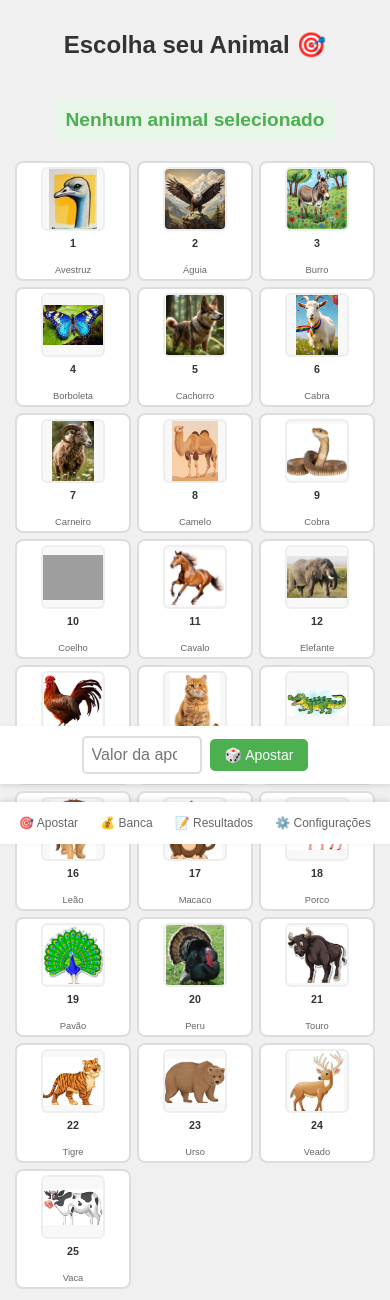
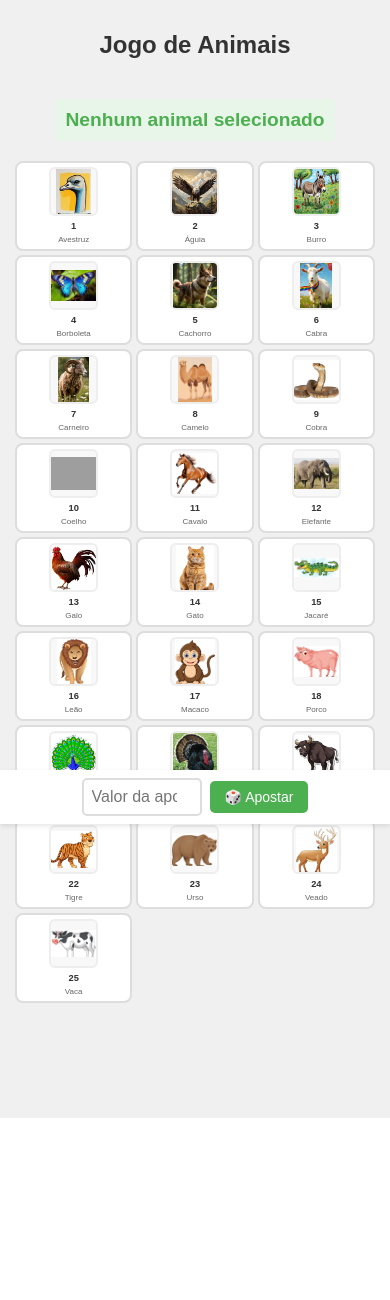
Before and after one commit to rafaddd12/jogo-animais, a Flask app: page / in a window 390 px wide. Shown: the top 1300 px of the page. After the commit the page ends 1118 px from the top, so only its background shows below. Run offline with Flask 3, Linux system fonts and the light colour scheme; grey boxes are pictures that could not be loaded.

Commit message:
Adicionado painel administrativo e melhorias no layout

```diff
--- a/static/css/style.css
+++ b/static/css/style.css
@@ -108,7 +119,7 @@ h1 {
 
 .area-aposta {
   position: fixed;
-  bottom: 60px;
+  bottom: 20px;
   left: 0;
   right: 0;
   background: white;
@@ -166,113 +201,37 @@ h1 {
   height: 150px;
   object-fit: contain;
   border-radius: 8px;
-  margin-bottom: 8px;
+  margin: 10px 0;
   border: 3px solid #4CAF50;
   box-shadow: 0 4px 8px rgba(0,0,0,0.1);
   background-color: #f8f8f8;
 }
 
-.lista-resultados {
-  max-width: 600px;
-  margin: 0 auto;
-  background: white;
-  border-radius: 8px;
-  padding: 15px;
-  box-shadow: 0 2px 5px rgba(0,0,0,0.1);
-  margin-bottom: 80px;
-}
-
-#lista-resultados {
-  list-style: none;
-  padding: 0;
-  margin: 0;
-}
-
-#lista-resultados li {
-  padding: 10px;
-  border-bottom: 1px solid #eee;
-  font-size: 14px;
-  transition: background-color 0.3s;
-}
-
-#lista-resultados li:hover {
-  background-color: #f5f5f5;
-}
-
-#lista-resultados li:last-child {
-  border-bottom: none;
-}
-
-.abas {
-  position: fixed;
-  bottom: 0;
-  left: 0;
-  right: 0;
-  background: white;
-  padding: 8px;
-  display: flex;
-  justify-content: space-around;
-  box-shadow: 0 -2px 5px rgba(0,0,0,0.1);
-  z-index: 100;
-}
-
-.abas button {
-  background: none;
-  border: none;
-  padding: 8px 12px;
-  font-size: 14px;
-  cursor: pointer;
-  color: #666;
-  transition: all 0.3s;
-  white-space: nowrap;
-}
-
-.abas button:hover {
-  color: #4CAF50;
-  transform: translateY(-2px);
-}
-
-#chance-vitoria {
-  width: 100%;
-  max-width: 300px;
-  margin: 20px 0;
-}
-
-.selecionado-texto {
-  font-size: 1.2em;
-  margin: 20px 0;
-  color: #4CAF50;
-  font-weight: bold;
-  padding: 10px;
-  background: #e8f5e9;
-  border-radius: 5px;
-  display: inline-block;
-}
-
 /* Media Queries para diferentes tamanhos de tela */
 @media (max-width: 600px) {
   .animais-grid {
-    grid-template-columns: repeat(3, 1fr);
-    gap: 6px;
-    padding-bottom: 100px;
+    grid-template-columns: repeat(4, 1fr);
+    gap: 5px;
+    padding-bottom: 80px;
   }
 
   .animal-btn {
-    height: 120px;
+    height: 100px;
     padding: 4px;
   }
 
   .animal-img {
-    width: 60px;
-    height: 60px;
+    width: 50px;
+    height: 50px;
   }
 
   .animal-numero {
-    font-size: 0.8em;
+    font-size: 0.7em;
+    margin: 1px 0;
   }
 
   .animal-nome {
-    font-size: 0.7em;
+    font-size: 0.6em;
   }
 
   .input-aposta {
@@ -289,57 +248,24 @@ h1 {
     width: 120px;
     height: 120px;
   }
-
-  .abas button {
-    padding: 6px 10px;
-    font-size: 12px;
-  }
 }
 
-@media (min-width: 601px) and (max-width: 900px) {
+@media (max-width: 400px) {
   .animais-grid {
-    grid-template-columns: repeat(4, 1fr);
+    grid-template-columns: repeat(3, 1fr);
+    gap: 4px;
   }
-}
 
-/* Ajuste para telas muito pequenas */
-@media (max-width: 360px) {
-  .animais-grid {
-    grid-template-columns: repeat(2, 1fr);
+  .animal-btn {
+    height: 90px;
+  }
+
+  .animal-img {
+    width: 45px;
+    height: 45px;
   }
 
   .area-aposta {
-    flex-direction: column;
     padding: 8px;
   }
-
-  .input-aposta {
-    width: 90%;
-    margin-bottom: 5px;
-  }
-
-  .botao-apostar {
-    width: 90%;
-  }
 }
-
-/* Ajuste para landscape em celulares */
-@media (max-height: 500px) and (orientation: landscape) {
-  .animais-grid {
-    grid-template-columns: repeat(8, 1fr);
-    padding-bottom: 60px;
-  }
-
-  .animal-btn {
-    height: 100px;
-  }
-
-  .animal-img {
-    width: 50px;
-    height: 50px;
-  }
-
-  .area-aposta {
-    bottom: 40px;
-  }
-}
--- a/static/js/main.js
+++ b/static/js/main.js
@@ -38,32 +38,25 @@ function confirmarAposta() {
 
 // Realizar sorteio
 async function realizarSorteio() {
-    const nomes = [
-        'Avestruz', 'Águia', 'Burro', 'Borboleta', 'Cachorro',
-        'Cabra', 'Carneiro', 'Camelo', 'Cobra', 'Coelho',
-        'Cavalo', 'Elefante', 'Galo', 'Gato', 'Jacaré',
-        'Leão', 'Macaco', 'Porco', 'Pavão', 'Peru',
-        'Touro', 'Tigre', 'Urso', 'Veado', 'Vaca'
-    ];
+    // Animação de seleção
+    await animarSelecao(animalSelecionado);
 
-    // Determinar se o jogador ganhou
-    let ganhou = Math.random() * 100 < chanceVitoria;
-    let numeroSorteado;
-
-    if (ganhou) {
-        // Se ganhou, sorteia o animal apostado
-        numeroSorteado = animalSelecionado;
-    } else {
-        // Se perdeu, sorteia um animal diferente do apostado
-        let opcoes = Array.from({length: 25}, (_, i) => i + 1).filter(num => num !== animalSelecionado);
-        numeroSorteado = opcoes[Math.floor(Math.random() * opcoes.length)];
-    }
-
-    // Animação de seleção
-    await animarSelecao(numeroSorteado);
-
-    // Mostrar resultado
-    mostrarResultado(numeroSorteado, nomes[numeroSorteado - 1], ganhou);
+    // Fazer a aposta
+    fetch('/apostar', {
+        method: 'POST',
+        headers: {
+            'Content-Type': 'application/x-www-form-urlencoded',
+        },
+        body: `animal=${animalSelecionado}&valor=${valorAposta}`
+    })
+    .then(response => response.json())
+    .then(data => {
+        // Mostrar resultado
+        document.getElementById('mensagem-resultado').innerText = data.resultado;
+        document.getElementById('imagem-resultado').src = `/static/icons/${data.numero}.jpg`;
+        document.getElementById('nome-resultado').innerText = `${data.numero} - ${data.animal}`;
+        document.getElementById('area-resultado').style.display = 'block';
+    });
 }
 
 // Animação de seleção
@@ -91,7 +84,7 @@ async function animarSelecao(numeroSorteado) {
     // Criar array com índices dos botões
     let indices = Array.from({length: totalBotoes}, (_, i) => i);
 
-    // Animar todos os botões em sequência aleatória (2 voltas ao invés de 3)
+    // Animar todos os botões em sequência aleatória (2 voltas)
     for (let i = 0; i < 2; i++) {
         indices = embaralharArray([...indices]);
         for (let j = 0; j < totalBotoes; j++) {
@@ -99,12 +92,12 @@ async function animarSelecao(numeroSorteado) {
                 setTimeout(() => {
                     animarBotao(botoes[indices[j]]);
                     resolve();
-                }, 50); // Reduzido de 100ms para 50ms
+                }, 50);
             });
         }
     }
 
-    // Animar até o número sorteado (5 animais ao invés de 10)
+    // Animar até o número sorteado (5 animais)
     const indiceSorteado = numeroSorteado - 1;
     indices = embaralharArray([...indices]);
     let contador = 0;
@@ -116,7 +109,7 @@ async function animarSelecao(numeroSorteado) {
                 setTimeout(() => {
                     animarBotao(botoes[indiceAtual]);
                     resolve();
-                }, 50); // Reduzido de 100ms para 50ms
+                }, 50);
             });
         }
         contador++;
@@ -127,35 +120,7 @@ async function animarSelecao(numeroSorteado) {
     botaoSorteado.classList.add('animacao');
     setTimeout(() => {
         botaoSorteado.classList.remove('animacao');
-    }, 300); // Reduzido de 500ms para 300ms
-}
-
-// Mostrar resultado
-function mostrarResultado(numeroSorteado, nomeSorteado, ganhou) {
-    let mensagem = "";
-    let resultadoTexto = "";
-
-    if (ganhou) {
-        let ganho = valorAposta * 20;
-        mensagem = `🏆 VOCÊ GANHOU R$ ${ganho.toFixed(2)} 🏆`;
-        lucroTotal -= (ganho - valorAposta);
-        resultadoTexto = `GANHOU: ${numeroSorteado} - ${nomeSorteado} (+R$ ${(ganho-valorAposta).toFixed(2)})`;
-    } else {
-        mensagem = `❌ Você perdeu!`;
-        lucroTotal += valorAposta;
-        resultadoTexto = `PERDEU: ${numeroSorteado} - ${nomeSorteado} (-R$ ${valorAposta.toFixed(2)})`;
-    }
-
-    // Atualizar tela de resultado
-    document.getElementById('mensagem-resultado').innerText = mensagem;
-    document.getElementById('imagem-resultado').src = `/static/icons/${numeroSorteado}.jpg`;
-    document.getElementById('nome-resultado').innerText = `${numeroSorteado} - ${nomeSorteado}`;
-    document.getElementById('area-resultado').style.display = 'block';
-
-    // Atualizar histórico
-    historicoResultados.unshift(resultadoTexto);
-    atualizarListaResultados();
-    atualizarBanca();
+    }, 300);
 }
 
 // Limpar resultado
--- a/templates/index.html
+++ b/templates/index.html
@@ -2,82 +2,42 @@
 <html lang="pt-BR">
 <head>
   <meta charset="UTF-8">
-  <title>Jogo do Bicho</title>
   <meta name="viewport" content="width=device-width, initial-scale=1.0">
-  <link rel="stylesheet" href="/static/css/style.css">
+  <title>Jogo de Animais</title>
+  <link rel="stylesheet" href="{{ url_for('static', filename='css/style.css') }}">
 </head>
 <body>
 
-<!-- TELAS -->
-
-<!-- TELA APOSTAR -->
-<div id="tela-apostar" class="tela">
-  <h1>Escolha seu Animal 🎯</h1>
-  <div id="animal-selecionado" class="selecionado-texto">Nenhum animal selecionado</div>
+<div class="tela" id="tela-apostar">
+  <h1>Jogo de Animais</h1>
+  <div id="animal-selecionado">Nenhum animal selecionado</div>
 
   <div class="animais-grid">
-    {% set nomes = [
-      'Avestruz', 'Águia', 'Burro', 'Borboleta', 'Cachorro',
-      'Cabra', 'Carneiro', 'Camelo', 'Cobra', 'Coelho',
-      'Cavalo', 'Elefante', 'Galo', 'Gato', 'Jacaré',
-      'Leão', 'Macaco', 'Porco', 'Pavão', 'Peru',
-      'Touro', 'Tigre', 'Urso', 'Veado', 'Vaca'
-    ] %}
-    {% for numero in range(1, 26) %}
-    <button class="animal-btn" data-numero="{{ numero }}" onclick='selecionarAnimal({{ numero }}, "{{ nomes[numero-1] }}", this)'>
-      <img src="/static/icons/{{ numero }}.jpg" alt="Bicho {{ numero }}" class="animal-img">
+    {% for numero, nome in animais.items() %}
+    <button class="animal-btn" onclick="selecionarAnimal({{ numero }}, '{{ nome }}', this)">
+      <img src="{{ url_for('static', filename='icons/' + numero|string + '.jpg') }}" alt="{{ nome }}" class="animal-img">
       <div class="animal-numero">{{ numero }}</div>
-      <div class="animal-nome">{{ nomes[numero-1] }}</div>
+      <div class="animal-nome">{{ nome }}</div>
     </button>
     {% endfor %}
   </div>
 
   <div class="area-aposta">
-    <input type="number" id="valor" class="input-aposta" placeholder="Valor da aposta" min="1">
-    <button class="botao-apostar" onclick="confirmarAposta()">🎲 Apostar</button>
+    <input type="number" id="valor" class="input-aposta" placeholder="Valor da aposta">
+    <button onclick="confirmarAposta()" class="botao-apostar">🎲 Apostar</button>
   </div>
 
   <div id="area-resultado" class="resultado-container" style="display: none;">
-    <h2 id="mensagem-resultado"></h2>
+    <div id="mensagem-resultado" class="mensagem-ganhou"></div>
     <div class="animal-sorteado">
       <img id="imagem-resultado" src="" alt="Animal Sorteado" class="resultado-img">
-      <h3 id="nome-resultado"></h3>
+      <div id="nome-resultado"></div>
     </div>
-    <button class="botao-apostar" onclick="limparResultado()">🔄 Nova Aposta</button>
+    <button onclick="limparResultado()" class="botao-apostar">Jogar Novamente</button>
   </div>
 </div>
 
-<!-- TELA BANCA -->
-<div id="tela-banca" class="tela" style="display:none;">
-  <h1>💰 Banca</h1>
-  <p>Lucro Total: <span id="lucro-total">R$ 0.00</span></p>
-</div>
-
-<!-- TELA RESULTADOS -->
-<div id="tela-resultados" class="tela" style="display:none;">
-  <h1>📝 Últimos Resultados</h1>
-  <div class="lista-resultados">
-    <ul id="lista-resultados"></ul>
-  </div>
-</div>
-
-<!-- TELA CONFIGURAÇÕES -->
-<div id="tela-configuracoes" class="tela" style="display:none;">
-  <h1>⚙️ Configurações</h1>
-  <label>Chance de Vitória (%):</label>
-  <input type="range" id="chance-vitoria" min="0" max="100" value="20">
-  <p><button onclick="zerarBanca()">🔄 Zerar Banca</button></p>
-</div>
-
-<!-- RODAPÉ ABAS -->
-<div class="abas">
-  <button onclick="mostrarTela('apostar')">🎯 Apostar</button>
-  <button onclick="mostrarTela('banca')">💰 Banca</button>
-  <button onclick="mostrarTela('resultados')">📝 Resultados</button>
-  <button onclick="mostrarTela('configuracoes')">⚙️ Configurações</button>
-</div>
-
-<script src="/static/js/main.js" defer></script>
+<script src="{{ url_for('static', filename='js/main.js') }}"></script>
 
 </body>
 </html>
```
Also changed, not shown: other parts of static/css/style.css (+44 -9 lines), templates/admin.html (added, +136 -0 lines).
